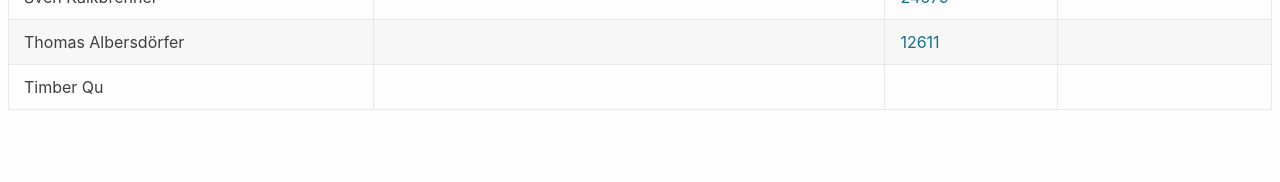
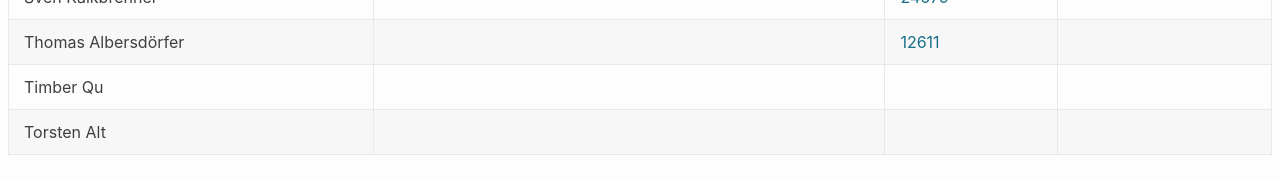
Before and after one commit to denog/pretix-attendeelist, a Jekyll site: the page built from denog15/index.md, in a window 1280 px wide and 900 px high, scrolled down 9122 px. Shown: the part 715-897 px from the top of the window. Built offline with Jekyll 4.4.1, drawn with Linux system fonts in a browser that asks for light colours; before the commit the page ends 9977 px from its top, so only the background shows below that.

Commit message:
Latest data: Wed Sep 13 19:28:10 UTC 2023

```diff
--- a/_data/attendees_denog15_online.json
+++ b/_data/attendees_denog15_online.json
@@ -124,5 +124,11 @@
     "company": null,
     "irc": null,
     "asn": null
+  },
+  {
+    "name": "Torsten Alt",
+    "company": null,
+    "irc": null,
+    "asn": null
   }
 ]
```
